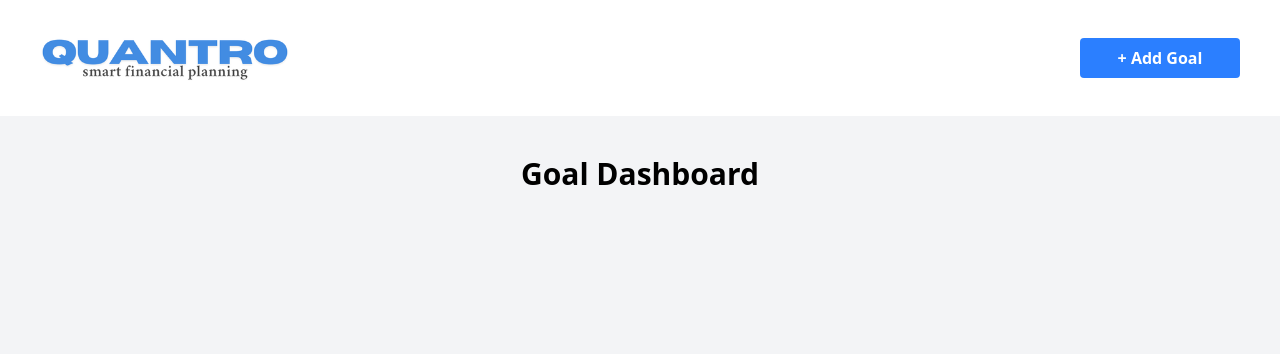
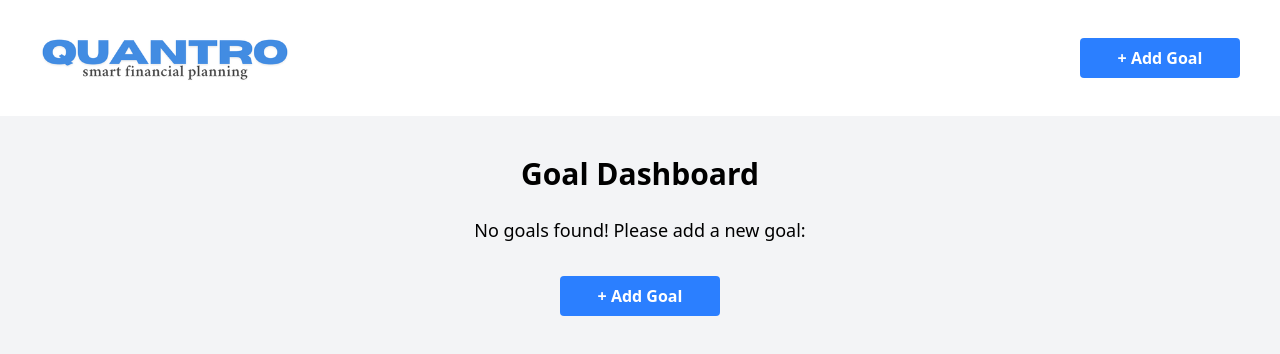
Before and after one commit to arendunn/quantro, a React (Vite) app: page / in a window 1280 px wide. Shown: the top 354 px of the page. Built offline with nearby package versions, Linux system fonts and the light colour scheme.

Commit message:
Added CTA button to the goal dashboard

```diff
--- a/src/components/GoalDashboard.jsx
+++ b/src/components/GoalDashboard.jsx
@@ -1,8 +1,29 @@
+import { useState } from "react";
 import { useGoalContext } from "../context/GoalContext";
 import GoalCard from "./GoalCard";
+import GoalForm from "./GoalForm";
 
 function GoalDashboard() {
     const { goals } = useGoalContext();
+    const [ showForm, setShowForm ] = useState(false);
+
+    if (goals.length === 0) {
+        return (
+            <div className="flex flex-col items-center justify-top min-h-screen bg-gray-100 p-10">
+                <h1 className="text-3xl font-bold mb-6">Goal Dashboard</h1>
+                <p className="text-lg mb-8">No goals found! Please add a new goal:</p>
+                <button
+                    onClick={() => setShowForm(true)}
+                    className="flex justify-center items-center font-bold h-10 w-40 bg-blue-500 hover:bg-blue-600 text-white px-4 py-1 rounded"
+                >
+                + Add Goal
+                </button>
+                {showForm && (
+                    <GoalForm onClose={() => setShowForm(false)} />
+                )}
+            </div>
+        );
+    }
 
     return (
         <div className="flex flex-col items-center justify-top min-h-screen bg-gray-100 p-10">
```
